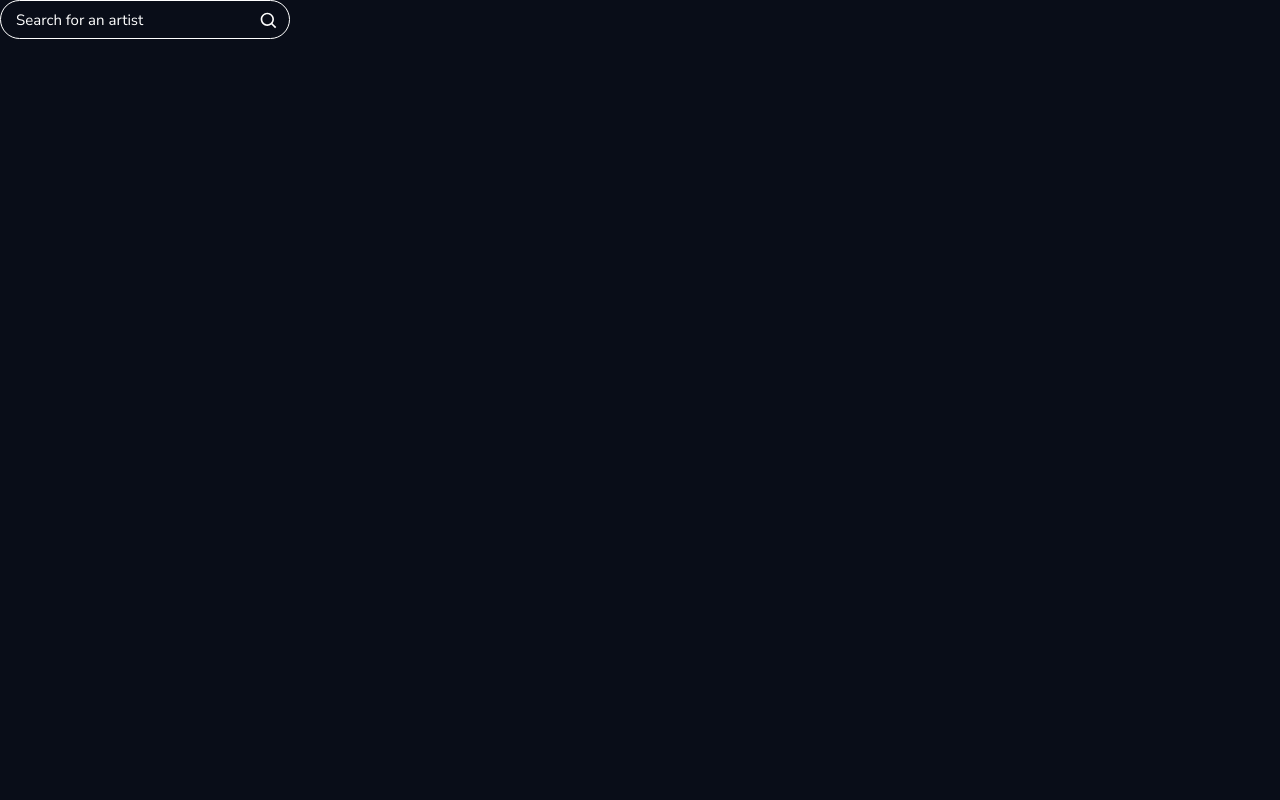
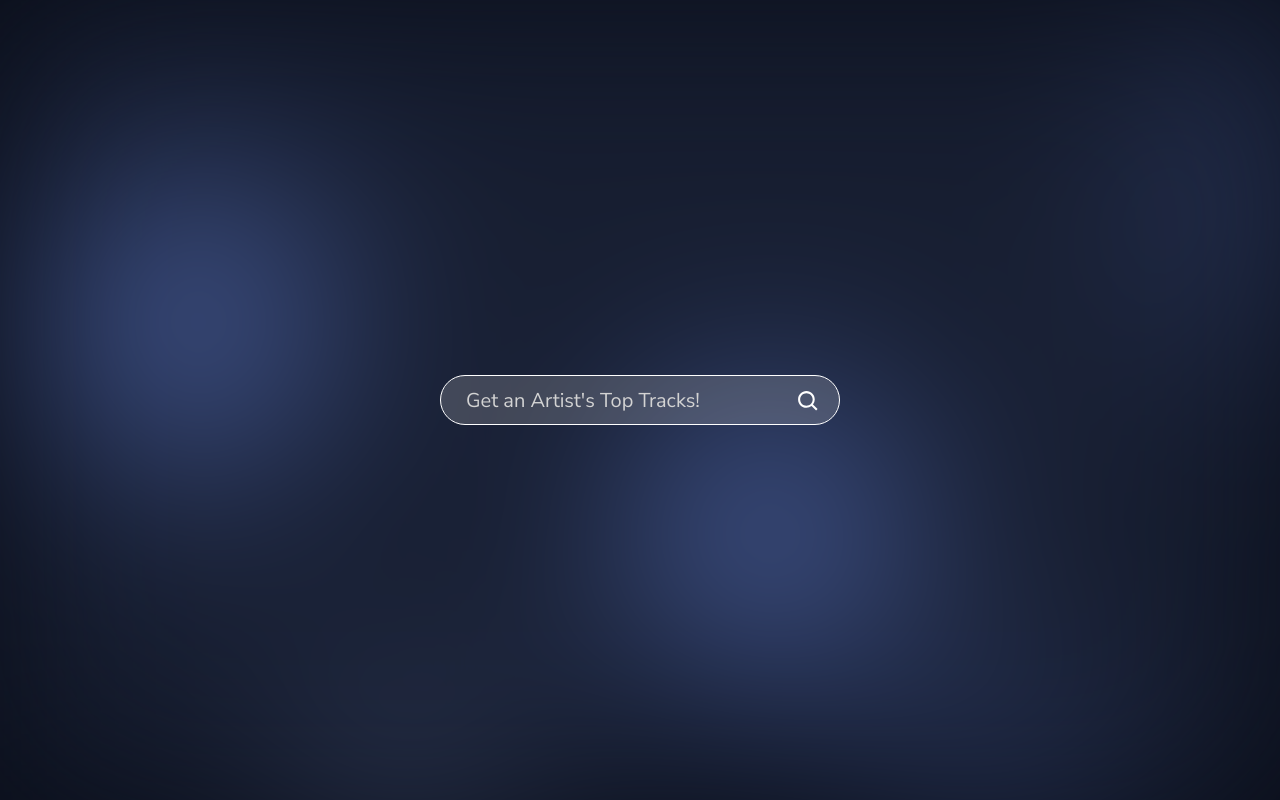
Before and after one commit to yubinary/music-player, a React (Create React App) app in the folder music/: page / in a window 1280 px wide. Built offline with nearby package versions, Linux system fonts and the light colour scheme; the HTML template or start-up script is replaced by a standard one.

Commit message:
Added bokeh effect background

```diff
--- a/music/src/components/Player.js
+++ b/music/src/components/Player.js
@@ -54,7 +54,7 @@ export default function Player({ song, setSongToPlay, playlist, setPlaylist, cro
 
   // helper function for conditional animation
   function isAnimation(title) {
-    if (title.length > 19) {
+    if (title.length > 17) {
       return (
         <h1 className="animate-h1">{song.name}</h1>
       )
--- a/music/src/pages/Search.js
+++ b/music/src/pages/Search.js
@@ -2,6 +2,8 @@ import React, { useState } from 'react';
 import axios from 'axios';
 import { BiSearch } from 'react-icons/bi';
 import { useHistory } from 'react-router-dom';
+
+import "../styles/Style.css";
 
 export default function Search() {
   let history = useHistory();
@@ -33,12 +35,24 @@ export default function Search() {
   }
 
   return (
-    <div className="search">
+    <div className="search-page">
+      <div class="background">
+        <span></span>
+        <span></span>
+        <span></span>
+        <span></span>
+        <span></span>
+        <span></span>
+        <span></span>
+        <span></span>
+        <span></span>
+        <span></span>
+      </div>
       <form className="search-bar"
         onSubmit={handleSubmit}>
         <input
           type="text"
-          placeholder="Search for an artist"
+          placeholder="Get an Artist's Top Tracks!"
           value={searchTerm}
           onChange={(event) => setSearchTerm(event.target.value)}
         />
--- a/music/src/styles/Header.css
+++ b/music/src/styles/Header.css
@@ -27,6 +27,10 @@
   font-size: 25px;
   margin: auto 0px;
   width: 100%;
+}
+
+.navigation h1 a{
+  text-decoration: none;
 }
 
 .navigation form{
@@ -85,11 +89,11 @@ textarea:focus, input:focus{
 }
 
 .artist-info{
-  margin: auto 0px 0px 10px;
+  margin: auto 0px 0px 30px;
 }
 
 .artist-info h2{
-  font-size: 40px;
+  font-size: 60px;
   margin: 0px;
 }
 
@@ -108,12 +112,13 @@ textarea:focus, input:focus{
 
 .artist-tags{
   display: flex;
+  margin: 10px 0px 0px 0px;
 }
 
 .artist-tag{
-  font-size: 12px;
+  font-size: 13px;
   border: 1px solid white;
   border-radius: 20px;
-  padding: 2px 14px;
+  padding: 2px 10px;
   margin-right: 5px;
 }
--- /dev/null
+++ b/music/src/styles/Style.css
@@ -0,0 +1,147 @@
+.search-page .search-bar {
+  position: absolute;
+  top: 50%;
+  left: 50%;
+  margin-top: -25px;
+  margin-left: -200px;
+  border-radius: 50px;
+  width: 400px;
+  height: 50px;
+  background-color: rgba(211, 211, 211, 0.219);
+}
+
+.search-page .search-bar input{
+  font-size: 20px;
+  width: 345px;
+  padding: 8px 25px;
+}
+
+.search-page .search-bar-button{
+  font-size: 25px;
+}
+
+.search-page .search-bar ::placeholder {
+  color: rgb(211, 211, 211);
+}
+
+/* bokeh effect */
+.background {
+  width: 100vw;
+  height: 100vh;
+  background: #171e31;
+  overflow: hidden;
+  filter: blur(100px);
+}
+
+.background span {
+  color: #455a96;
+  width: 35vmin;
+  height: 35vmin;
+  border-radius: 20vmin;
+  position: absolute;
+  animation-name: move;
+  animation-duration: 6s;
+  animation-timing-function: linear;
+  animation-iteration-count: infinite;
+}
+
+.background span:nth-child(1) {
+  top: 69%;
+  left: 24%;
+  animation-duration: 13.2s;
+  animation-delay: -12.5s;
+  transform-origin: 10vw 1vh;
+  box-shadow: -40vmin 0 11vmin currentColor;
+}
+
+.background span:nth-child(2) {
+  color: #3f4c72;
+  top: 55%;
+  left: 87%;
+  animation-duration: 15.4s;
+  animation-delay: -7.4s;
+  transform-origin: 8vw 16vh;
+  box-shadow: 40vmin 0 6vmin currentColor;
+}
+
+.background span:nth-child(3) {
+  top: 71%;
+  left: 91%;
+  animation-duration: 12.1s;
+  animation-delay: -14.5s;
+  transform-origin: -13vw 25vh;
+  box-shadow: 40vmin 0 12vmin currentColor;
+}
+
+.background span:nth-child(4) {
+  color: #798fc9;
+  top: 89%;
+  left: 46%;
+  animation-duration: 12.4s;
+  animation-delay: -5.4s;
+  transform-origin: -20vw 19vh;
+  box-shadow: -40vmin 0 9vmin currentColor;
+}
+
+.background span:nth-child(5) {
+  top: 52%;
+  left: 79%;
+  animation-duration: 11.2s;
+  animation-delay: -1.7s;
+  transform-origin: -9vw 2vh;
+  box-shadow: 40vmin 0 7vmin currentColor;
+}
+
+.background span:nth-child(6) {
+  color: #1b3477;
+  top: 8%;
+  left: 17%;
+  animation-duration: 12.5s;
+  animation-delay: -9.5s;
+  transform-origin: -18vw -4vh;
+  box-shadow: 40vmin 0 9vmin currentColor;
+}
+
+.background span:nth-child(7) {
+  top: 62%;
+  left: 69%;
+  animation-duration: 12.7s;
+  animation-delay: -0.2s;
+  transform-origin: 2vw 23vh;
+  box-shadow: -40vmin 0 7vmin currentColor;
+}
+
+.background span:nth-child(8) {
+  color: #364263;
+  top: 92%;
+  left: 22%;
+  animation-duration: 13.2s;
+  animation-delay: -4.4s;
+  transform-origin: 13vw -9vh;
+  box-shadow: -40vmin 0 7vmin currentColor;
+}
+
+.background span:nth-child(9) {
+  top: 46%;
+  left: 49%;
+  animation-duration: 14.4s;
+  animation-delay: -14.2s;
+  transform-origin: 0vw 13vh;
+  box-shadow: 40vmin 0 10vmin currentColor;
+}
+
+.background span:nth-child(10) {
+  color: #3c5aad;
+  top: 2%;
+  left: 80%;
+  animation-duration: 15.7s;
+  animation-delay: -2.1s;
+  transform-origin: 8vw -12vh;
+  box-shadow: 40vmin 0 14vmin currentColor;
+}
+
+@keyframes move {
+  100% {
+    transform: translate3d(0, 0, 1px) rotate(360deg);
+  }
+}
```
Also changed, not shown: 1 other file (tests, documents, lock files or other folders).
